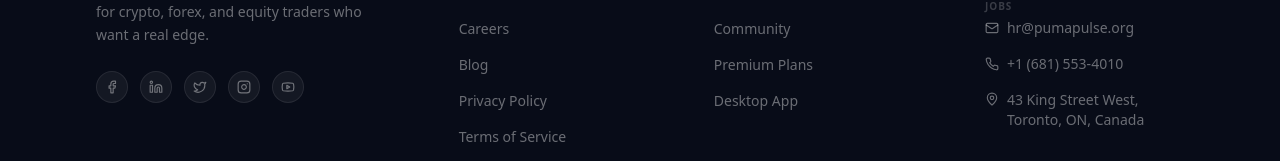
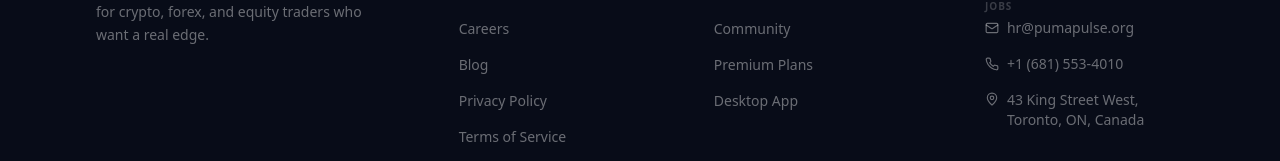
Before and after one commit to pumapulse/strategy-platform-frontend, a React (Vite) app: page / in a window 1280 px wide. Shown: the part 3989-4150 px from the top of the page. Built offline with nearby package versions, Linux system fonts and the light colour scheme; no server answers; the HTML template or start-up script is replaced by a standard one.

Commit message:
socail icon

```diff
--- a/src/components/Footer.tsx
+++ b/src/components/Footer.tsx
@@ -1,4 +1,4 @@
-import { Mail, Phone, MapPin, Facebook, Linkedin, Twitter, Instagram, Youtube } from 'lucide-react';
+import { Mail, Phone, MapPin } from 'lucide-react';
 
 const Footer = () => {
   return (
@@ -35,21 +35,6 @@ const Footer = () => {
                 className="text-white hover:text-white/70 transition-colors font-medium">PumaPulse</a>.
               We deliver backtested trading strategies daily — built for crypto, forex, and equity traders who want a real edge.
             </p>
-            {/* Socials */}
-            <div className="flex items-center gap-3">
-              {[
-                { icon: Facebook,  href: 'https://pumapulse.org' },
-                { icon: Linkedin,  href: 'https://pumapulse.org' },
-                { icon: Twitter,   href: 'https://pumapulse.org' },
-                { icon: Instagram, href: 'https://pumapulse.org' },
-                { icon: Youtube,   href: 'https://pumapulse.org' },
-              ].map(({ icon: Icon, href }, i) => (
-                <a key={i} href={href} target="_blank" rel="noopener noreferrer"
-                  className="w-8 h-8 rounded-full bg-white/[0.05] border border-white/[0.08] flex items-center justify-center text-white/40 hover:text-white hover:bg-white/[0.10] hover:border-white/20 transition-all">
-                  <Icon className="w-3.5 h-3.5" />
-                </a>
-              ))}
-            </div>
           </div>
 
           {/* Company */}
```
